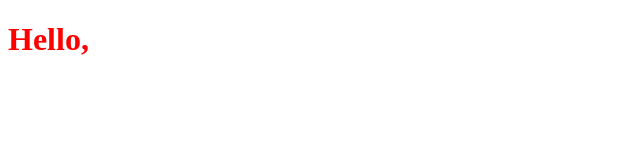
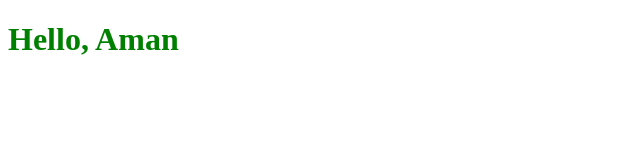
Before and after one commit to amans3008/Aman, a plain HTML site: page index.html in a window 1280 px wide. Shown: the whole page, without its empty margins (0-640 px from the left). Drawn offline with Linux system fonts and the light colour scheme.

Commit message:
color changed

```diff
--- a/index.html
+++ b/index.html
@@ -8,7 +8,7 @@
     <link rel="stylesheet" href="style.css">
 </head>
 <body>
-    <h1>Hello,</h1>
+    <h1>Hello, Aman</h1>
 
 </body>
 </html>
--- a/style.css
+++ b/style.css
@@ -1,3 +1,3 @@
 h1{
-    color: red;
+    color: green;
 }
```
